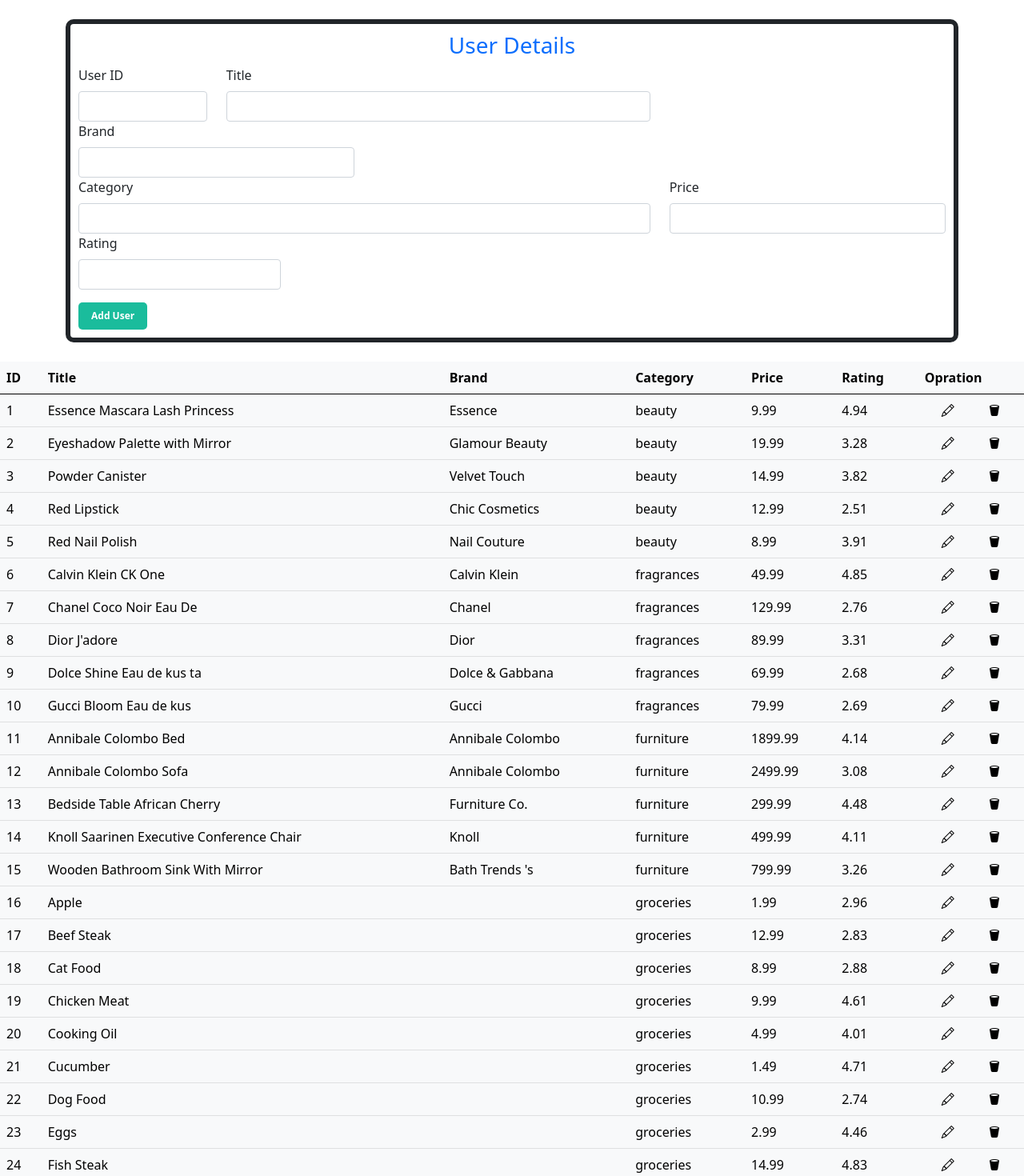
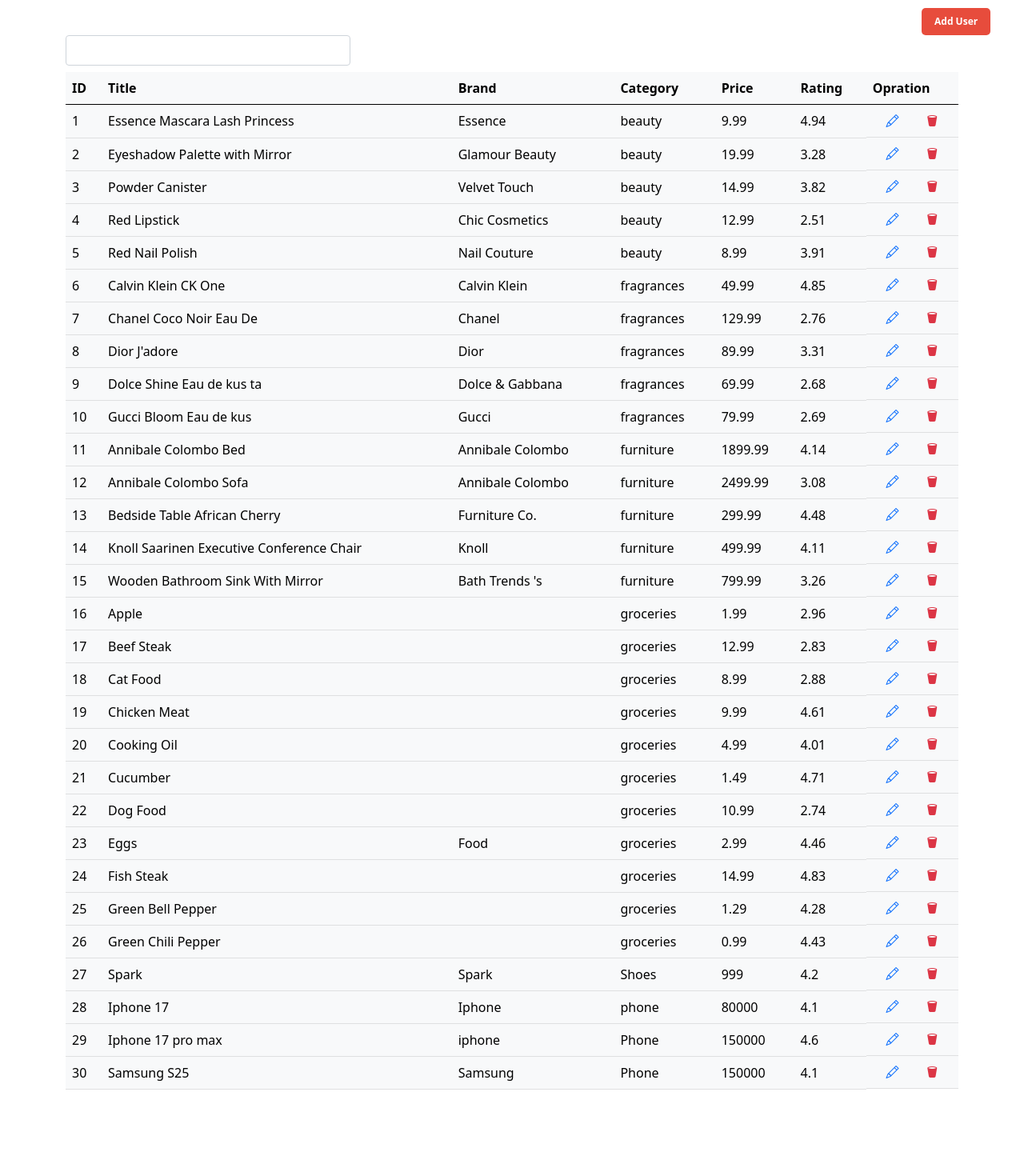
Before and after one commit to SukhdebPatra/React-2025, a React (Vite) app in the folder react-dev/: page / in a window 1280 px wide. Shown: the top 1470 px of the page at 80% size. After the commit the page ends 1378 px from the top, so only its background shows below. Built offline with nearby package versions, Linux system fonts and the light colour scheme; data requests are answered from the project's data file.

Commit message:
made some changes in Code

```diff
--- a/react-dev/db.json
+++ b/react-dev/db.json
@@ -629,64 +629,10 @@
     {
       "id": "13",
       "title": "Bedside Table African Cherry",
-      "description": "The Bedside Table in African Cherry is a stylish and functional addition to your bedroom, providing convenient storage space and a touch of elegance.",
+      "brand": "Furniture Co.",
       "category": "furniture",
       "price": 299.99,
-      "discountPercentage": 9.58,
-      "rating": 4.48,
-      "stock": 16,
-      "tags": [
-        "furniture",
-        "bedside tables"
-      ],
-      "brand": "Furniture Co.",
-      "sku": "OWPLTZYX",
-      "weight": 10,
-      "dimensions": {
-        "width": 25.43,
-        "height": 20.2,
-        "depth": 24.95
-      },
-      "warrantyInformation": "6 months warranty",
-      "shippingInformation": "Ships in 1-2 business days",
-      "availabilityStatus": "In Stock",
-      "reviews": [
-        {
-          "rating": 5,
-          "comment": "Very happy with my purchase!",
-          "date": "2024-05-23T08:56:21.620Z",
-          "reviewerName": "John Doe",
-          "reviewerEmail": "john.doe@x.dummyjson.com"
-        },
-        {
-          "rating": 4,
-          "comment": "Highly recommended!",
-          "date": "2024-05-23T08:56:21.620Z",
-          "reviewerName": "Avery Carter",
-          "reviewerEmail": "avery.carter@x.dummyjson.com"
-        },
-        {
-          "rating": 4,
-          "comment": "Very pleased!",
-          "date": "2024-05-23T08:56:21.620Z",
-          "reviewerName": "Evelyn Sanchez",
-          "reviewerEmail": "evelyn.sanchez@x.dummyjson.com"
-        }
-      ],
-      "returnPolicy": "No return policy",
-      "minimumOrderQuantity": 5,
-      "meta": {
-        "createdAt": "2024-05-23T08:56:21.620Z",
-        "updatedAt": "2024-05-23T08:56:21.620Z",
-        "barcode": "2913244159666",
-        "qrCode": "https://assets.dummyjson.com/public/qr-code.png"
-      },
-      "images": [
-        "https://cdn.dummyjson.com/products/images/furniture/Bedside%20Table%20African%20Cherry/1.png",
-        "https://cdn.dummyjson.com/products/images/furniture/Bedside%20Table%20African%20Cherry/2.png",
-        "https://cdn.dummyjson.com/products/images/furniture/Bedside%20Table%20African%20Cherry/3.png"
-      ],
-      "thumbnail": "https://cdn.dummyjson.com/products/images/furniture/Bedside%20Table%20African%20Cherry/thumbnail.png"
+      "rating": 4.48
     },
     {
       "id": "14",
@@ -1170,60 +1116,10 @@
     {
       "id": "23",
       "title": "Eggs",
-      "description": "Fresh eggs, a versatile ingredient for baking, cooking, or breakfast.",
+      "brand": "Food",
       "category": "groceries",
       "price": 2.99,
-      "discountPercentage": 5.8,
-      "rating": 4.46,
-      "stock": 10,
-      "tags": [
-        "dairy"
-      ],
-      "sku": "YA617RI7",
-      "weight": 4,
-      "dimensions": {
-        "width": 12.3,
-        "height": 10.99,
-        "depth": 15.53
-      },
-      "warrantyInformation": "3 year warranty",
-      "shippingInformation": "Ships overnight",
-      "availabilityStatus": "In Stock",
-      "reviews": [
-        {
-          "rating": 2,
-          "comment": "Very unhappy with my purchase!",
-          "date": "2024-05-23T08:56:21.620Z",
-          "reviewerName": "Mateo Perez",
-          "reviewerEmail": "mateo.perez@x.dummyjson.com"
-        },
-        {
-          "rating": 4,
-          "comment": "Very happy with my purchase!",
-          "date": "2024-05-23T08:56:21.620Z",
-          "reviewerName": "Cameron Perez",
-          "reviewerEmail": "cameron.perez@x.dummyjson.com"
-        },
-        {
-          "rating": 5,
-          "comment": "Very happy with my purchase!",
-          "date": "2024-05-23T08:56:21.620Z",
-          "reviewerName": "Aurora Barnes",
-          "reviewerEmail": "aurora.barnes@x.dummyjson.com"
-        }
-      ],
-      "returnPolicy": "30 days return policy",
-      "minimumOrderQuantity": 43,
-      "meta": {
-        "createdAt": "2024-05-23T08:56:21.620Z",
-        "updatedAt": "2024-05-23T08:56:21.620Z",
-        "barcode": "7095702028776",
-        "qrCode": "https://assets.dummyjson.com/public/qr-code.png"
-      },
-      "images": [
-        "https://cdn.dummyjson.com/products/images/groceries/Eggs/1.png"
-      ],
-      "thumbnail": "https://cdn.dummyjson.com/products/images/groceries/Eggs/thumbnail.png"
+      "rating": 4.46
     },
     {
       "id": "24",
@@ -1422,6 +1318,14 @@
       "category": "Phone",
       "price": "150000",
       "rating": "4.6"
+    },
+    {
+      "id": "30",
+      "title": "Samsung S25",
+      "brand": "Samsung",
+      "category": "Phone",
+      "price": "150000",
+      "rating": "4.1"
     }
   ],
   "total": 194,
--- a/react-dev/src/pages/ApiIntegation/Products.jsx
+++ b/react-dev/src/pages/ApiIntegation/Products.jsx
@@ -14,12 +14,18 @@
   });
   const [users, setUsers] = useState([]);
   const [toggleButton, setToggleButton] = useState(false);
+  const [formToggle, setFormToggle] = useState(false);
+  const [searchQuery, setSearchQuery] = useState("");
 
   const handleChange = (e) => {
     const { name, value } = e.target;
     setUserInput({ ...userInput, [name]: value });
   };
 
+  const handleSearchChange = (e) => {
+    setSearchQuery(e.target.value);
+    console.log(e.target.value);
+  };
   const getData = () => {
     axios
       .get(`http://localhost:3000/products`)
@@ -107,6 +113,7 @@
   };
 
   const handleEdit = (id) => {
+    // setFormToggle(!formToggle);
     const userToEdit = users.find((user) => user.id === id); // Find the user to edit
     setToggleButton(true);
     if (userToEdit) {
@@ -120,9 +127,27 @@
       });
     }
   };
+  const handleToggle = () => {
+    setFormToggle(!formToggle);
+  };
+
+  // Filter the users based on the search query
+  //    const filteredUsers = users.filter((user) => {
+  //     return (
+  //       user.title.toLowerCase().includes(searchQuery.toLowerCase()) ||
+  //       user.brand.toLowerCase().includes(searchQuery.toLowerCase())
+  //     );
+  //   });
 
   return (
     <>
+      <Button
+        className="btn-small btn-danger pull-right"
+        style={{ marginTop: "10px", marginLeft: "90%" }}
+        label="Add User"
+        onClick={handleToggle}
+      />
+      {formToggle === true ? (
         <form action="" onSubmit={handleSubmit}>
           <div className="container mb-4 mr-2 mt-4">
             <div
@@ -233,8 +258,23 @@
             </div>
           </div>
         </form>
-
-      <table className="table table-light">
+      ) : (
+        ""
+      )}
+      <div className="container">
+        <div className="row">
+          <div className="col-4">
+            <input
+              className="form-control"
+              type="search"
+              onChange={handleSearchChange}
+              name=""
+              value={searchQuery}
+              id=""
+            />
+          </div>
+        </div>
+        <table className="table table-light mt-2 ">
           <thead>
             <tr>
               <th>ID</th>
@@ -256,15 +296,17 @@
                   <td>{ele.category}</td>
                   <td>{ele.price}</td>
                   <td>{ele.rating}</td>
-                <td style={{ display: "flex", justifyContent: "space-around" }}>
+                  <td
+                    style={{ display: "flex", justifyContent: "space-around" }}
+                  >
                     <i
                       style={{ cursor: "pointer" }}
                       onClick={() => handleEdit(ele.id)}
-                    className="bi bi-pencil"
+                      className="bi bi-pencil text-primary"
                     ></i>
                     <i
                       style={{ cursor: "pointer" }}
-                    className="bi bi-trash2-fill"
+                      className="bi bi-trash2-fill text-danger"
                       onClick={() => handleDelete(ele.id)}
                     ></i>
                   </td>
@@ -277,6 +319,7 @@
             )}
           </tbody>
         </table>
+      </div>
     </>
   );
 };
```
Lines whose indentation alone changed are shown as unchanged.
